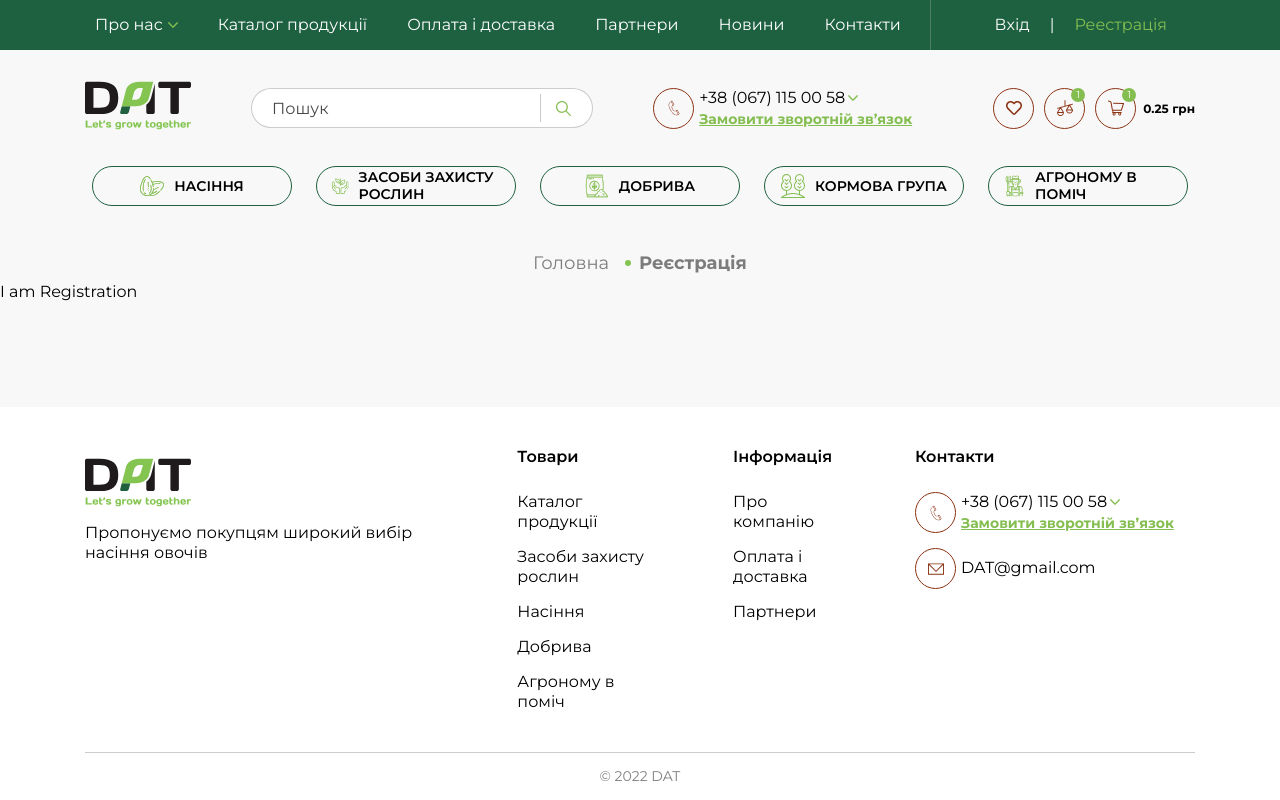
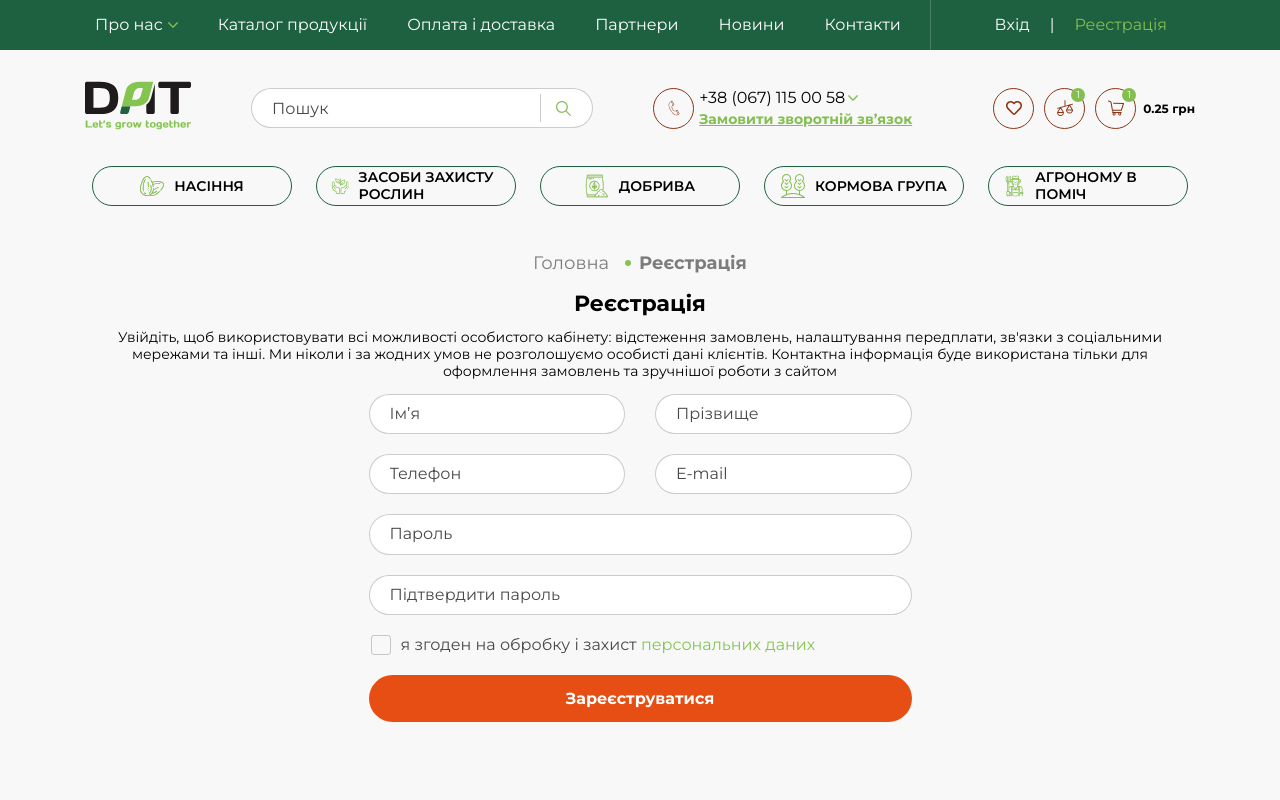
Before and after one commit to artipavl/DamarAgrotrade, a React (Create React App) app: page /DamarAgrotrade/registration in a window 1280 px wide. Shown: the top 800 px of the page. Built offline with nearby package versions, Linux system fonts and the light colour scheme.

Commit message:
add Registration

```diff
--- a/package.json
+++ b/package.json
@@ -12,6 +12,7 @@
     "@types/react": "^18.2.0",
     "@types/react-dom": "^18.2.1",
     "@types/react-icons": "^3.0.0",
+    "formik": "^2.4.1",
     "modern-normalize": "^1.1.0",
     "react": "^18.2.0",
     "react-dom": "^18.2.0",
@@ -20,7 +21,8 @@
     "react-scripts": "5.0.1",
     "styled-components": "^5.3.10",
     "typescript": "^4.9.5",
-    "web-vitals": "^2.1.4"
+    "web-vitals": "^2.1.4",
+    "yup": "^1.2.0"
   },
   "scripts": {
     "start": "react-scripts start",
--- /dev/null
+++ b/src/pages/registration/registration.style.ts
@@ -0,0 +1,168 @@
+import styled from 'styled-components';
+import { Form, Field } from 'formik';
+
+export const RegistrationBox = styled.div`
+  padding-top: 20px;
+  padding-bottom: 40px;
+
+  @media screen and (min-width: 1140px) {
+    padding-top: 8px;
+    padding-bottom: 100px;
+  }
+`;
+
+export const Text = styled.p`
+  display: block;
+  margin-top: 12px;
+
+  font-size: 14px;
+  line-height: 17px;
+  text-align: center;
+`;
+
+export const TextOverflow = styled.span`
+  display: none;
+
+  @media screen and (min-width: 1110px) {
+    display: inline;
+  }
+`;
+
+export const RegForm = styled(Form)`
+  display: flex;
+  flex-direction: column;
+  width: 100%;
+  margin-top: 14px;
+  gap: 20px;
+
+  @media screen and (min-width: 570px) {
+    width: 543px;
+    margin-left: auto;
+    margin-right: auto;
+  }
+`;
+
+export const FormHorizontalBox = styled.div`
+  display: flex;
+  flex-direction: column;
+  width: 100%;
+  gap: 20px;
+
+  @media screen and (min-width: 570px) {
+    gap: 30px;
+    flex-direction: row;
+  }
+`;
+
+type InputPrpos = {
+  errors: string;
+};
+
+export const Label = styled.label`
+  position: relative;
+  display: inline-block;
+  width: 100%;
+`;
+export const Input = styled(Field)<InputPrpos>`
+  position: relative;
+  display: inline-block;
+  width: 100%;
+  background: #ffffff;
+  border: 1px solid rgba(0, 0, 0, 0.2);
+  border-color: ${props => props.errors && 'red'};
+  border-radius: 90px;
+
+  padding: 10px 20px;
+
+  ::placeholder {
+    font-weight: 400;
+    font-size: 16px;
+    line-height: 20px;
+    /* identical to box height */
+
+    color: #484848;
+  }
+`;
+
+export const Errors = styled.span`
+  position: absolute;
+  transform: translateY(+100%);
+  bottom: 0;
+  left: 20px;
+
+  font-size: 14px;
+  line-height: 17px;
+  color: red;
+`;
+
+export const CheckBox = styled(Field)`
+  position: absolute;
+  width: 0;
+  height: 0;
+`;
+
+type CheckDivPrpps = {
+  bg: String;
+  check: boolean;
+};
+
+export const CheckDiv = styled.div<CheckDivPrpps>`
+  position: relative;
+  padding-left: 30px;
+  margin-left: 2px;
+  color: #484848;
+
+  ::before {
+    content: ' ';
+    position: absolute;
+    top: 0;
+    left: 0;
+    display: block;
+    margin-right: 8px;
+    width: 20px;
+    height: 20px;
+    /* border: 1px solid #84c551; */
+    border: ${props =>
+      props.check ? `1px solid #84c551` : `1px solid rgba(0, 0, 0, 0.2)`};
+
+    border-radius: 3px;
+  }
+  ::after {
+    content: '';
+    position: absolute;
+    top: -7px;
+    left: -1px;
+    display: block;
+    width: 29px;
+    height: 29px;
+
+    background-image: ${props => props.check && `url(${props.bg})`};
+
+    background-repeat: no-repeat;
+    background-position: left top;
+    background-size: cover;
+  }
+`;
+
+export const Accent = styled.span`
+  color: #84c551;
+`;
+
+export const Button = styled.button`
+  background-color: #e74e13;
+  border-radius: 90px;
+  min-height: 47px;
+
+  font-weight: 700;
+  font-size: 16px;
+  line-height: 20px;
+  text-align: center;
+
+  color: #ffffff;
+
+  :hover,
+  :focus {
+    color: #e74e13;
+    background-color: #ffffff;
+  }
+`;
--- a/src/pages/registration/registration.tsx
+++ b/src/pages/registration/registration.tsx
@@ -1,9 +1,221 @@
 import React, { FC } from 'react';
+import Box from '../../components/Box/box';
+import Title from '../../components/title/title';
+import * as Yup from 'yup';
+import { withFormik, FormikProps, FormikErrors } from 'formik';
+import {
+  RegistrationBox,
+  Button,
+  CheckBox,
+  CheckDiv,
+  FormHorizontalBox,
+  Input,
+  RegForm,
+  Text,
+  TextOverflow,
+  Label,
+  Errors,
+  Accent,
+} from './registration.style';
+
+import Check from '../../img/check.png';
+
+const SignupSchema = Yup.object().shape({
+  firstName: Yup.string()
+    .min(2, 'Too Short!')
+    .max(50, 'Too Long!')
+    .required('Required'),
+  lastName: Yup.string()
+    .min(2, 'Too Short!')
+    .max(50, 'Too Long!')
+    .required('Required'),
+  phone: Yup.string()
+    .required('Phone number is required')
+    .matches(
+      /^(\+?\d{0,4})?\s?-?\s?(\(?\d{3}\)?)\s?-?\s?(\(?\d{3}\)?)\s?-?\s?(\(?\d{4}\)?)?$/,
+      'Invalid phone number'
+    ),
+  email: Yup.string().email('Invalid email').required('Required'),
+  password: Yup.string()
+    .min(2, 'Too Short!')
+    .max(50, 'Too Long!')
+    .required('Required'),
+  passwordConfirm: Yup.string()
+    .min(2, 'Too Short!')
+    .max(50, 'Too Long!')
+    .required('Required'),
+  agree: Yup.boolean().required('Required'),
+});
+
+interface FormValues {
+  firstName: string;
+  lastName: string;
+  phone: string;
+  email: string;
+  password: string;
+  passwordConfirm: string;
+  agree: boolean;
+}
+
+interface OtherProps {}
+
+const InnerForm = (props: OtherProps & FormikProps<FormValues>) => {
+  const { touched, errors, isSubmitting, values } = props;
+  return (
+    <RegForm>
+      <FormHorizontalBox>
+        <Label>
+          <Input
+            type="text"
+            name="firstName"
+            placeholder="Ім’я"
+            errors={touched.firstName && errors.firstName && errors.firstName}
+          />
+          {touched.firstName && errors.firstName && (
+            <Errors>{errors.firstName}</Errors>
+          )}
+        </Label>
+        <Label>
+          <Input
+            name="lastName"
+            placeholder="Прізвище"
+            errors={touched.lastName && errors.lastName && errors.lastName}
+          />
+          {touched.lastName && errors.lastName && (
+            <Errors>{errors.lastName}</Errors>
+          )}
+        </Label>
+      </FormHorizontalBox>
+
+      <FormHorizontalBox>
+        <Label>
+          <Input
+            type="tel"
+            name="phone"
+            placeholder="Телефон"
+            errors={touched.phone && errors.phone && errors.phone}
+          />
+          {touched.phone && errors.phone && <Errors>{errors.phone}</Errors>}
+        </Label>
+        <Label>
+          <Input
+            type="email"
+            name="email"
+            placeholder="E-mail"
+            errors={touched.email && errors.email && errors.email}
+          />
+          {touched.email && errors.email && <Errors>{errors.email}</Errors>}
+        </Label>
+      </FormHorizontalBox>
+      <Label>
+        <Input
+          type="password"
+          name="password"
+          placeholder="Пароль"
+          errors={touched.password && errors.password && errors.password}
+        />
+        {touched.password && errors.password && (
+          <Errors>{errors.password}</Errors>
+        )}
+      </Label>
+
+      <Label>
+        <Input
+          type="password"
+          name="passwordConfirm"
+          placeholder="Підтвердити пароль"
+          errors={
+            touched.passwordConfirm &&
+            errors.passwordConfirm &&
+            errors.passwordConfirm
+          }
+        />
+        {touched.passwordConfirm && errors.passwordConfirm && (
+          <Errors>{errors.passwordConfirm}</Errors>
+        )}
+      </Label>
+
+      <Label>
+        <CheckBox
+          type="checkbox"
+          name="agree"
+          errors={
+            touched.passwordConfirm &&
+            errors.passwordConfirm &&
+            errors.passwordConfirm
+          }
+        />
+        {touched.agree && errors.agree && <Errors>{errors.agree}</Errors>}
+        <CheckDiv bg={Check} check={values.agree}>
+          <p>
+            я згоден на обробку і захист <Accent>персональних даних</Accent>
+          </p>
+        </CheckDiv>
+      </Label>
+
+      <Button type="submit" disabled={isSubmitting}>
+        Зареєструватися
+      </Button>
+    </RegForm>
+  );
+};
+
+interface MyFormProps {}
+
+const MyForm = withFormik<MyFormProps, FormValues>({
+  mapPropsToValues: props => {
+    return {
+      firstName: '',
+      lastName: '',
+      phone: '',
+      email: '',
+      password: '',
+      passwordConfirm: '',
+      agree: false,
+    };
+  },
+
+  validate: values => {
+    let errors: FormikErrors<FormValues> = {};
+    if (values.password !== values.passwordConfirm) {
+      errors.password = 'Паролі мають співпадати';
+      errors.passwordConfirm = 'Паролі мають співпадати';
+    }
+    if (!values.agree) {
+      errors.agree = 'Required';
+    }
+    return errors;
+  },
+
+  validationSchema: SignupSchema,
+
+  handleSubmit: (values, formikBag) => {
+    console.log(values);
+    formikBag.resetForm();
+  },
+})(InnerForm);
 
 type RegistrationProps = {};
 
 const Registration: FC<RegistrationProps> = props => {
-  return <div>I am Registration</div>;
+  return (
+    <Box>
+      <RegistrationBox>
+        <Title title={'Реєстрація'} before after center />
+        <Text>
+          Увійдіть, щоб використовувати всі можливості особистого кабінету
+          <TextOverflow>
+            : відстеження замовлень, налаштування передплати, зв'язки з
+            соціальними мережами та інші. Ми ніколи і за жодних умов не
+            розголошуємо особисті дані клієнтів. Контактна інформація буде
+            використана тільки для оформлення замовлень та зручнішої роботи з
+            сайтом
+          </TextOverflow>
+        </Text>
+        <MyForm />
+      </RegistrationBox>
+    </Box>
+  );
 };
 
 export default Registration;
```
Also changed, not shown: src/img/check.png (added), 1 other file (tests, documents, lock files or other folders).
